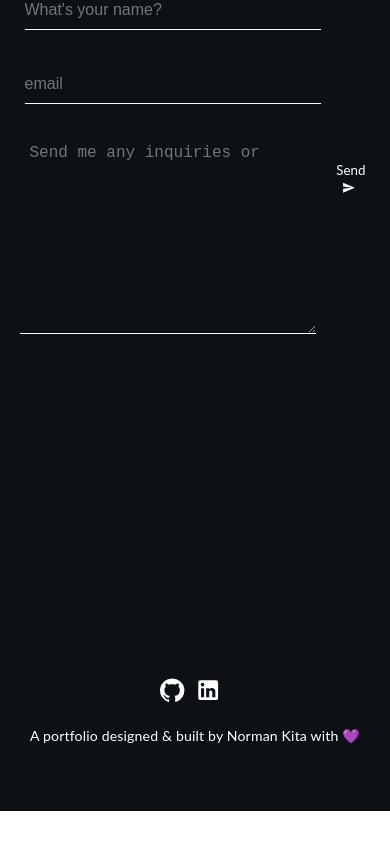
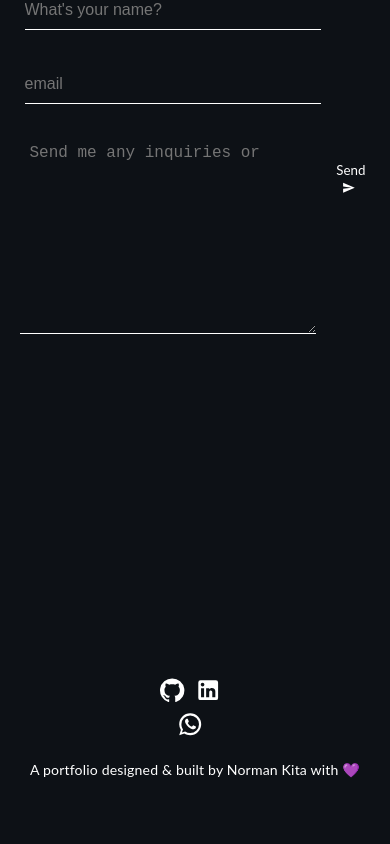
Before and after one commit to Normankita/portifolio, a React (Create React App) app: page / in a window 390 px wide. Shown: the part 6189-7033 px from the top of the page. Before the commit the page ends 7000 px from the top, so only its background shows below. Built offline with nearby package versions, Linux system fonts and the light colour scheme.

Commit message:
mobile number footer

```diff
--- a/src/components/Footer.tsx
+++ b/src/components/Footer.tsx
@@ -1,6 +1,7 @@
 import React from "react";
 import GitHubIcon from '@mui/icons-material/GitHub';
 import LinkedInIcon from '@mui/icons-material/LinkedIn';
+import WhatsAppIcon from '@mui/icons-material/WhatsApp';
 import '../assets/styles/Footer.scss'
 
 function Footer() {
@@ -10,6 +11,7 @@ function Footer() {
         <a href="https://github.com/Normankita" target="_blank" rel="noreferrer"><GitHubIcon/></a>
         <a href="https://www.linkedin.com/in/norman-kita-aa6499207/" target="_blank" rel="noreferrer"><LinkedInIcon/></a>
       </div>
+      <a href="https://wa.me/+255621381584" target="_blank" rel="noreferrer"><WhatsAppIcon/></a>
       <p>A portfolio designed & built by <a href="https://github.com/Normankita/portifolio" target="_blank" rel="noreferrer">Norman Kita</a> with 💜</p>
     </footer>
   );
```
